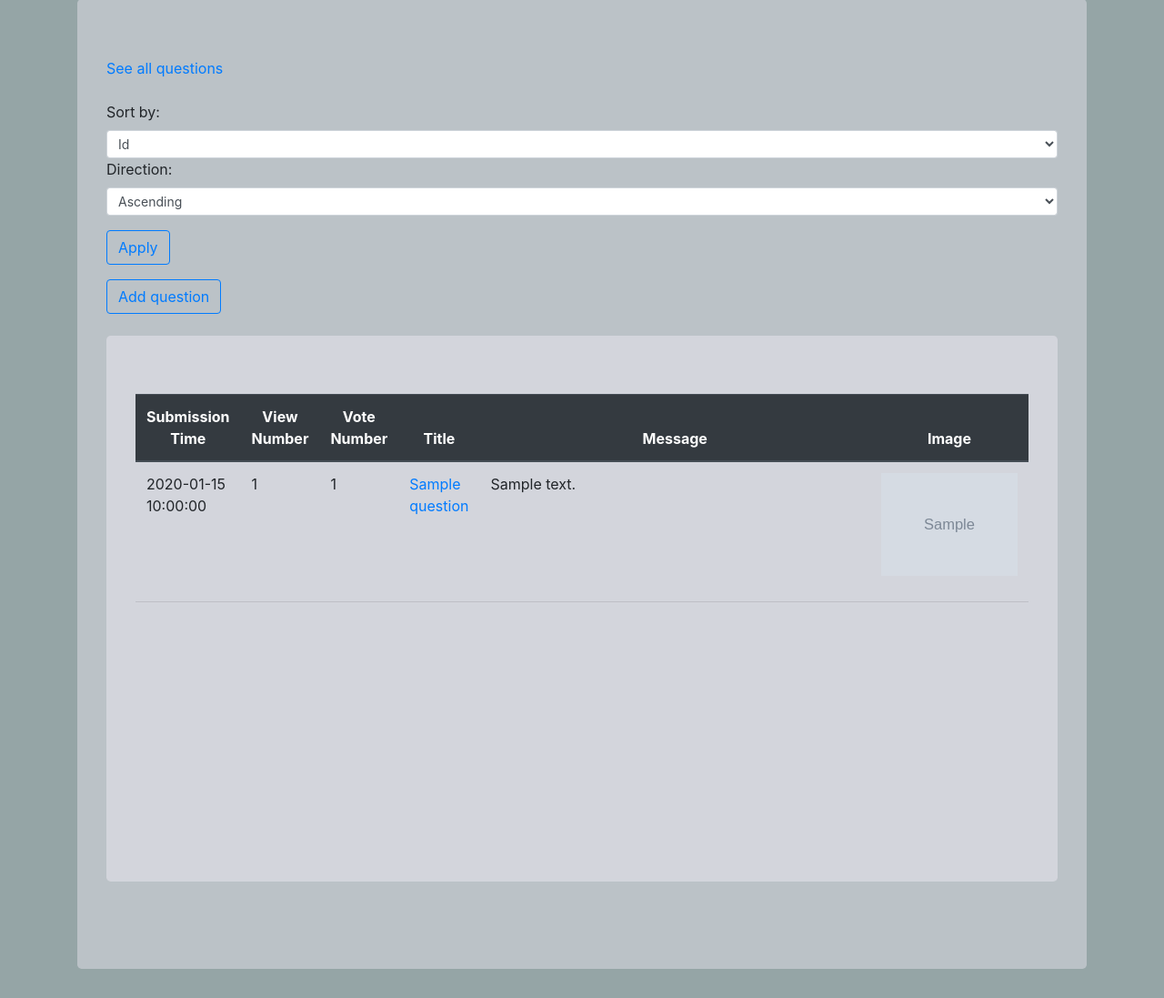
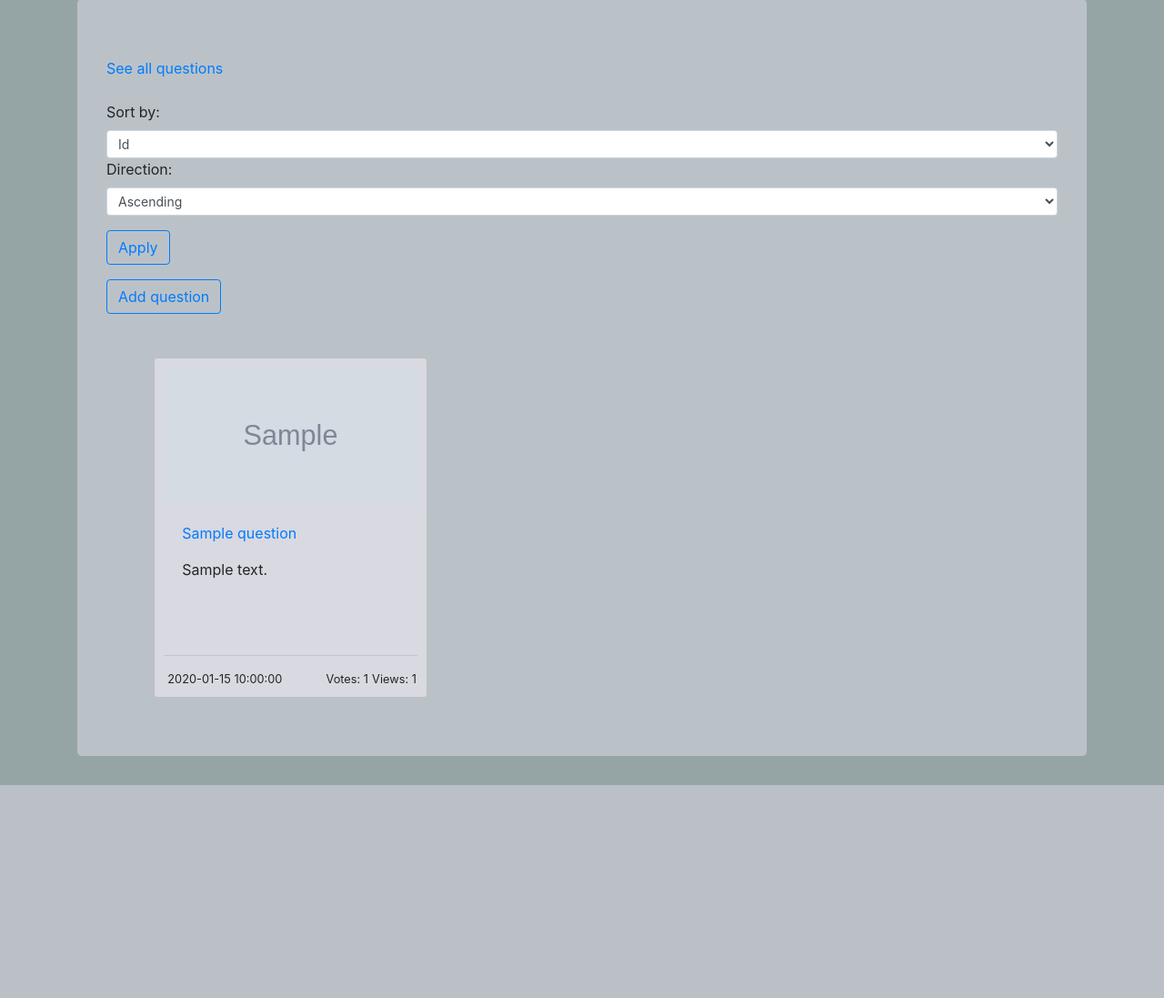
Before and after one commit to VGabriel45/AskMate, a Flask app: page / in a window 1280 px wide. Shown: the part 141-1238 px from the top of the page at 91% size. After the commit the page ends 1004 px from the top, so only its background shows below. Run offline with Flask 2, Linux system fonts and the light colour scheme; grey boxes marked "Sample" are stand-in pictures; a database or web service that is not in the repository returns one stand-in record (values such as "Sample title"); some libraries are stand-ins or nearby versions.

Commit message:
Replaced table with grid

```diff
--- a/static/main.css
+++ b/static/main.css
@@ -75,7 +75,7 @@ input[type=checkbox]:checked ~ label > img {
 
 #question-body {
     overflow-y: auto;
-    max-height: 250px;
+    height: 320px;
 }
 
 #scrollable-container{
@@ -124,5 +124,28 @@ th {
 }
 
 #question-image {
-    width: 100%px;
+    width: 100%;
+    height: 200px;
 }
+
+.wrapper {
+    width: 90%;
+    margin: 0 auto;
+    display: grid;
+    grid-gap: 20px;
+    grid-template-columns: 1fr 1fr 1fr;
+    grid-gap: 20px;
+}
+
+.item {
+    padding: 10px;
+    height: 100%;
+}
+
+.table-images {
+    max-height: 150px !important;
+}
+
+#question-grid {
+    background-color: rgba(253,244,255,0.46);
+}
--- a/templates/layout.html
+++ b/templates/layout.html
@@ -28,7 +28,7 @@
             </ul>
             <form class="form-inline my-2 my-lg-0" action="/searched" method="POST">
                 <input name="search-question" class="form-control mr-sm-2" type="search" placeholder="Search questions"
-                       aria-label="Search">
+                       aria-label="Search" required>
                 <button class="btn btn-success my-2 my-sm-0" type="submit">Search</button>
             </form>
         </div>
--- a/templates/list.html
+++ b/templates/list.html
@@ -5,7 +5,7 @@
 {% endblock %}
 
 {% block body %}
-<div class="jumbotron container mt-4">
+<div class="jumbotron">
     {% if not searching %}
     <a href="/list">See all questions</a>
     {% else %}
@@ -31,32 +31,20 @@
         </form>
         <a href="/add-question" class="mt-3 btn btn-outline-primary">Add question</a>
     </div>
-    <div class="jumbotron mt-4 element" id="table-container">
-        <table class="table">
-            <thead class="thead-dark">
-                <th>Submission Time</th>
-                <th>View Number</th>
-                <th>Vote Number</th>
-                <th>Title</th>
-                <th>Message</th>
-                <th>Image</th>
-            </thead>
-            {% for question in data %}
-            <tbody>
-                <tr>
-                    <td>{{ question.submission_time }}</td>
-                    <td>{{ question.view_number }}</td>
-                    <td>{{ question.vote_number }}</td>
-                    <td><a href="/question/{{ question.id }}">{{ question.title }}</a></td>
-                    <td class="col">{{ question.message }}</td>
-                    <td><img src="{{ question.image }}" style="width: 150px; "></td>
-                </tr>
-            </tbody>
-            {% endfor %}
-        </table>
-        <hr>
-        <div class="mt-3 d-flex justify-content-center"></div>
+    <div class="wrapper mt-5">
+        {% for question in data %}
+        <div class="card item" id="question-grid">
+            <img src="{{ question.image }}" class="table-images">
+            <div class="card-body element" id="question-body" style="max-height: 150px;">
+                <p><a href="/question/{{ question.id }}">{{ question.title }}</a></p>
+                <p>{{ question.message}}</p>
+            </div>
+            <hr>
+            <div class="ml-1 row">
+                <small>{{ question.submission_time }}</small><small class="ml-5">Votes: {{ question.vote_number }}</small><small class="ml-1">Views: {{ question.view_number }}</small>
+            </div>
+        </div>
+        {% endfor %}
     </div>
 </div>
-</div>
 {% endblock %}
```
Also changed, not shown: answer.csv (deleted, +0 -7 lines), question.csv (deleted, +0 -3 lines), templates/searched-questions.html (+12 -24 lines), static/background.jpg (deleted), static/earth.jpg (deleted).
